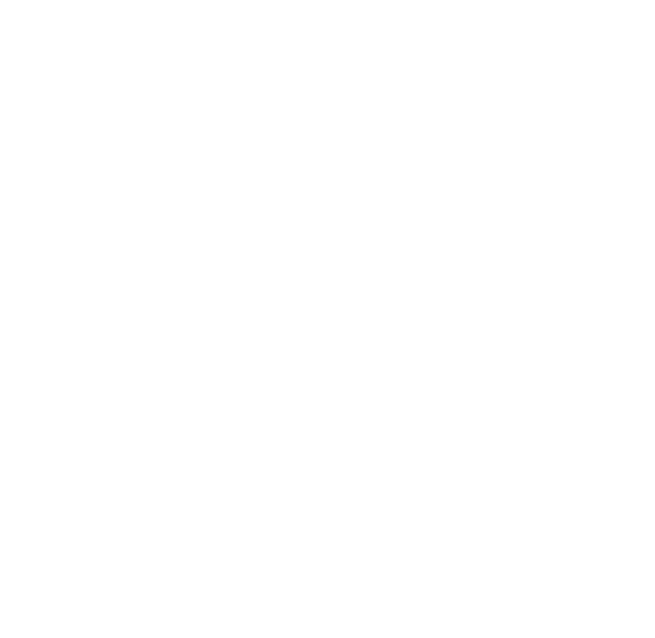
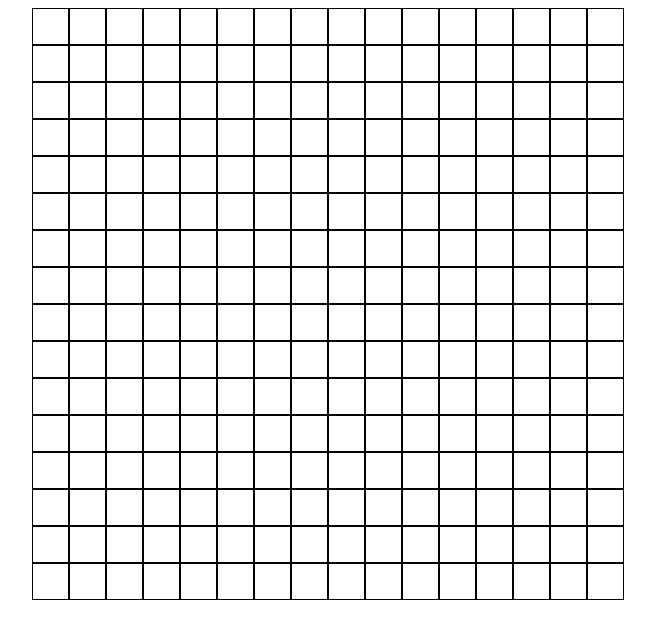
Before and after one commit to GustavoBastos04/Traco_Magico, a plain HTML site: page index.html in a window 1280 px wide. Shown: the whole page, without its empty margins (312-967 px from the left). Drawn offline with Linux system fonts and the light colour scheme.

Commit message:
Add Initial Animated Grid
An initial grid possible to "draw" by chaging background color to green on grid elements with hover effect. The way to do it stills simples and there's no more further features.

```diff
--- a/index.html
+++ b/index.html
@@ -3,10 +3,13 @@
 <head>
     <meta charset="UTF-8">
     <meta name="viewport" content="width=device-width, initial-scale=1.0">
-    <link rel="stylesheet" href="./index.js">
+
+    <link rel="stylesheet" href="style.css">
+
+    <script src="./script.js" defer></script>
+
     <title>Document</title>
 </head>
 <body>
-
 </body>
 </html>
--- /dev/null
+++ b/script.js
@@ -0,0 +1,41 @@
+// Body
+let body = document.querySelector("body");
+body.style.display = "flex";
+body.style.alignItems = "center";
+body.style.justifyContent = "center";
+
+// Grid
+let grid = document.createElement("div");
+grid.classList.add("main-container");
+
+grid.style.display = "flex";
+grid.style.flexDirection = "column";
+
+body.appendChild(grid);
+
+for (let i = 1; i <= 16; i++) {
+
+    // Grid Rows
+    let gridRow = document.createElement("div");
+    gridRow.style.display = "flex";
+    gridRow.classList.add("grid-row");
+    gridRow.classList.add(`${i}`);
+
+    grid.appendChild(gridRow);
+
+    for (let j = 1; j <= 16; j++) {
+
+        // Grid Squares
+        let gridElement = document.createElement("div");
+        gridElement.classList.add("grid-element");
+        gridElement.classList.add(`${j}`);
+
+        gridElement.style.borderStyle = "solid"
+        gridElement.style.borderColor = "black";
+        gridElement.style.borderWidth = "thin";
+        gridElement.style.width = "35px";
+        gridElement.style.height = "35px";
+
+        gridRow.appendChild(gridElement);
+    }
+}
--- /dev/null
+++ b/style.css
@@ -0,0 +1,25 @@
+@keyframes hover {
+    0% {
+        background-color: white;
+    }
+    0.00000000001% {
+        background-color: green;
+    }
+    100% {
+        background-color: green;
+    }
+}
+
+.grid-element {
+    animation-name: hover;
+    animation-duration: 100000000000000ms;
+    animation-fill-mode: backwards;
+    animation-play-state: paused;
+}
+
+.grid-element:active,
+.grid-element:focus,
+.grid-element:hover {
+    animation-fill-mode: forwards;
+    animation-play-state: running;
+}
```
Also changed, not shown: index.js (deleted).
